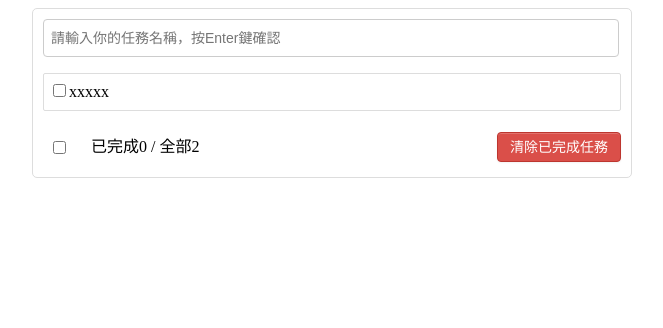
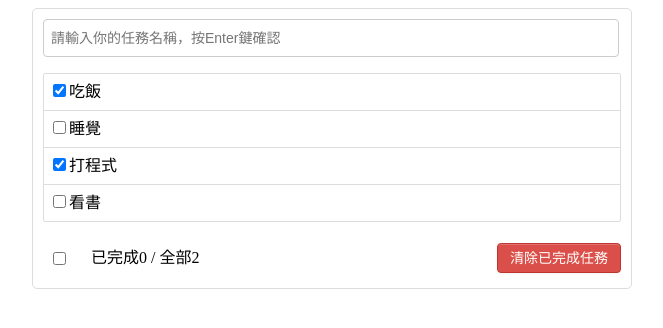
Before and after one commit to DennisLin0125/Vue, a Vue app: page / in a window 1280 px wide. Shown: the top 328 px of the page, without its empty margins (308-971 px from the left). Built offline with nearby package versions, Linux system fonts and the light colour scheme.

Commit message:
TodoList案例  初始化列表

```diff
--- a/src/componets/MyItem.vue
+++ b/src/componets/MyItem.vue
@@ -2,8 +2,8 @@
 <template>
   <li>
     <label>
-      <input type="checkbox" />
-      <span>xxxxx</span>
+      <input type="checkbox" v-bind:checked="todoObj.done"/>
+      <span>{{ todoObj.title }}</span>
     </label>
     <button class="btn btn-danger" style="display:none">删除</button>
   </li>
@@ -11,7 +11,8 @@
 
 <script>
 export default {
-  name: 'MyItem'
+  name: 'MyItem',
+  props:['todoObj'],
 }
 </script>
 
--- a/src/componets/MyList.vue
+++ b/src/componets/MyList.vue
@@ -1,7 +1,7 @@
 <!-- eslint-disable vue/multi-word-component-names -->
 <template>
   <ul class="todo-main">
-    <MyItem/>
+    <MyItem v-for="todoObj in todos" v-bind:key="todoObj.id" v-bind:todoObj="todoObj"/>
   </ul>
 </template>
 
@@ -11,7 +11,17 @@ export default {
   name: 'MyList',
   components: {
     MyItem
-  }
+  },
+  data() {
+    return {
+      todos: [
+        { id: '001', title: '吃飯', done: true },
+        { id: '002', title: '睡覺', done: false },
+        { id: '003', title: '打程式', done: true },
+        { id: '004', title: '看書', done: false }
+      ]
+    }
+  },
 }
 </script>
 
```
